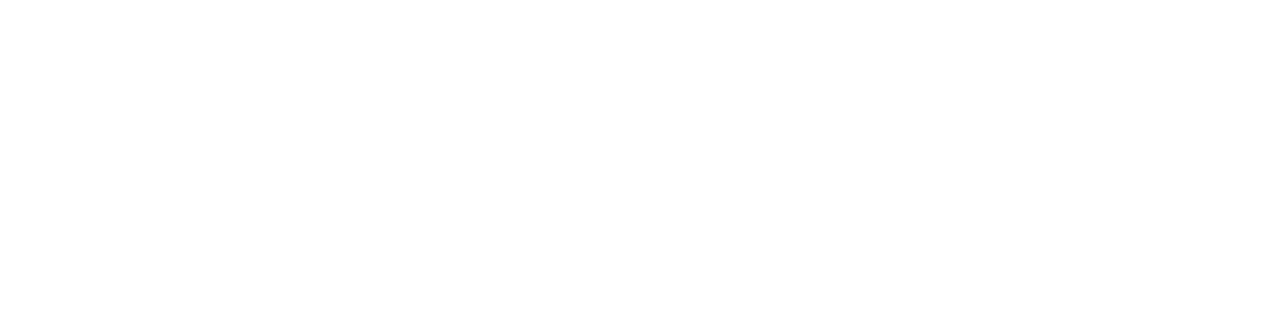
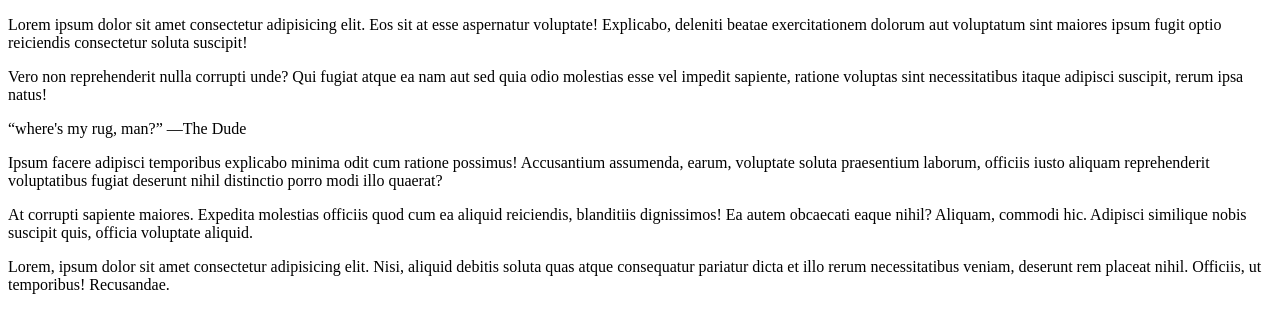
Before and after one commit to yunus-a1i/CSS-FOR-BEGINNERS, a website built with Vite: page index.html in a window 1280 px wide. Built offline with nearby package versions, Linux system fonts and the light colour scheme.

Commit message:
Update index.html

```diff
--- a/index.html
+++ b/index.html
@@ -9,8 +9,15 @@
     <title>Vite App</title>
   </head>
   <body>
-
-
+    <section class="column">
+      <p>Lorem ipsum dolor sit amet consectetur adipisicing elit. Eos sit at esse aspernatur voluptate! Explicabo, deleniti beatae exercitationem dolorum aut voluptatum sint maiores ipsum fugit optio reiciendis consectetur soluta suscipit!</p>
+      <p>Vero non reprehenderit nulla corrupti unde? Qui fugiat atque ea nam aut sed quia odio molestias esse vel impedit sapiente, ratione voluptas sint necessitatibus itaque adipisci suscipit, rerum ipsa natus!</p>
+      <!-- <h2>Next Topic</h2> -->
+      <p class="quote">&#8220;where's my rug, man?&#8221; <span class="nowrap">&#8212;The Dude</span></p>
+      <p>Ipsum facere adipisci temporibus explicabo minima odit cum ratione possimus! Accusantium assumenda, earum, voluptate soluta praesentium laborum, officiis iusto aliquam reprehenderit voluptatibus fugiat deserunt nihil distinctio porro modi illo quaerat?</p>
+      <p>At corrupti sapiente maiores. Expedita molestias officiis quod cum ea aliquid reiciendis, blanditiis dignissimos! Ea autem obcaecati eaque nihil? Aliquam, commodi hic. Adipisci similique nobis suscipit quis, officia voluptate aliquid.</p>
+    </section>
+    <p>Lorem, ipsum dolor sit amet consectetur adipisicing elit. Nisi, aliquid debitis soluta quas atque consequatur pariatur dicta et illo rerum necessitatibus veniam, deserunt rem placeat nihil. Officiis, ut temporibus! Recusandae.</p>
     <script type="module" src="./src/main.js"></script>
   </body>
 </html>
```
